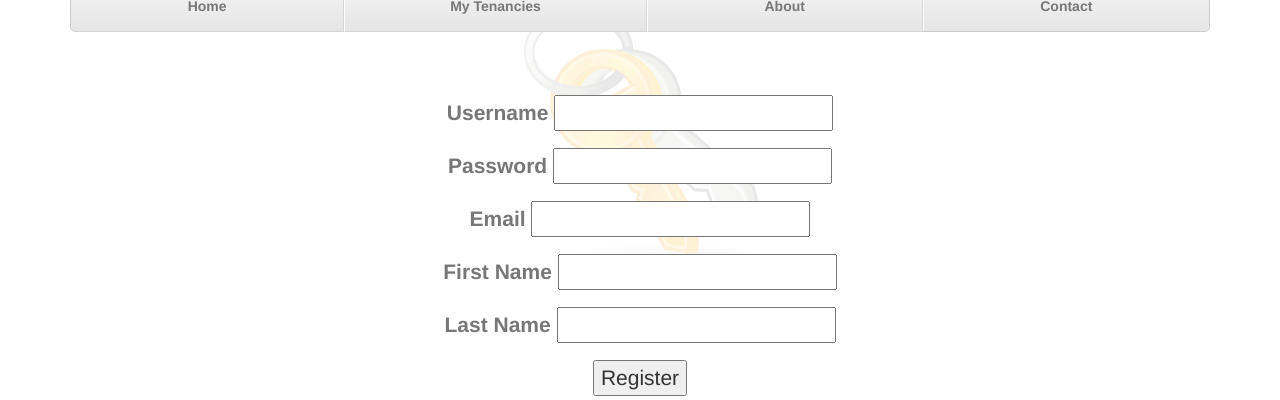
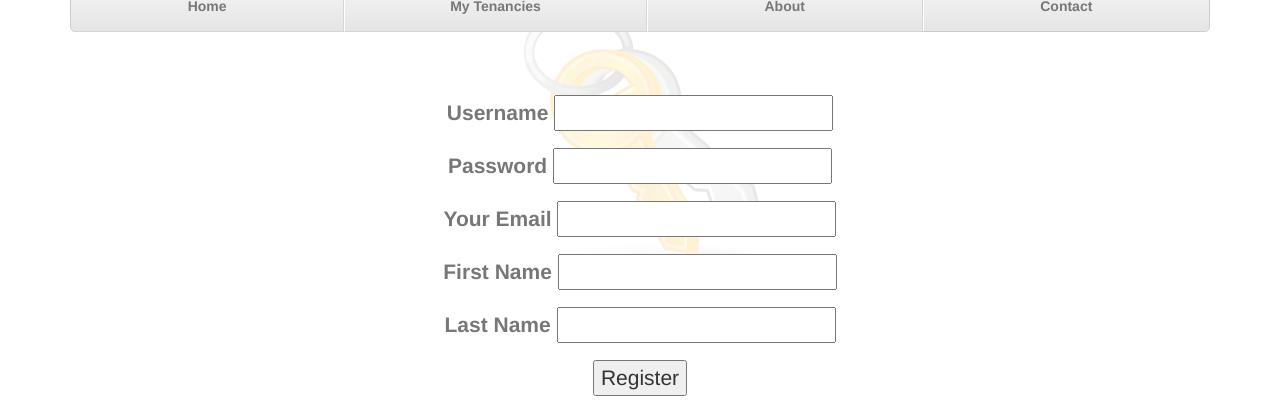
Before and after one commit to Alchemication/GrandLord, a PHP site: the page made by application/views/register/index.php in a window 1280 px wide. Shown: the part 340-740 px from the top of the page. Run offline with PHP 8.4, Linux system fonts and the light colour scheme; the template is opened without the code that fills it, so the values that code supplies are empty; the visitor is signed in with stand-in values (Sample User, id 1); some libraries are stand-ins or nearby versions.

Commit message:
Alligned forms, changed color of thankyou message.

```diff
--- a/application/views/login/thankyou.php
+++ b/application/views/login/thankyou.php
@@ -10,7 +10,8 @@
 <!-- Jumbotron -->
 <div class="jumbotron" xmlns="http://www.w3.org/1999/html">
 
+    <div class="pageTitle">
     <h1>Thank You</h1>
     <p class="lead">You have logged in successfully.</p>
-
+    </div>
 </div>
--- a/application/views/register/index.php
+++ b/application/views/register/index.php
@@ -27,7 +27,7 @@
             </p>
 
             <p>
-                <label for="email" class="text-muted">Email</label>
+                <label for="email" class="text-muted">Your Email</label>
                 <input type="email" id="email" name="email"/>
             </p>
             <p>
@@ -51,7 +51,7 @@
             </p>
 
             <p>
-                <label for="email" class="text-muted">Email</label>
+                <label for="email" class="text-muted">Your Email</label>
                 <input type="email" id="email" name="email" value="<?php echo $user->getEmail() ?>"/>
             </p>
             <p>
```
